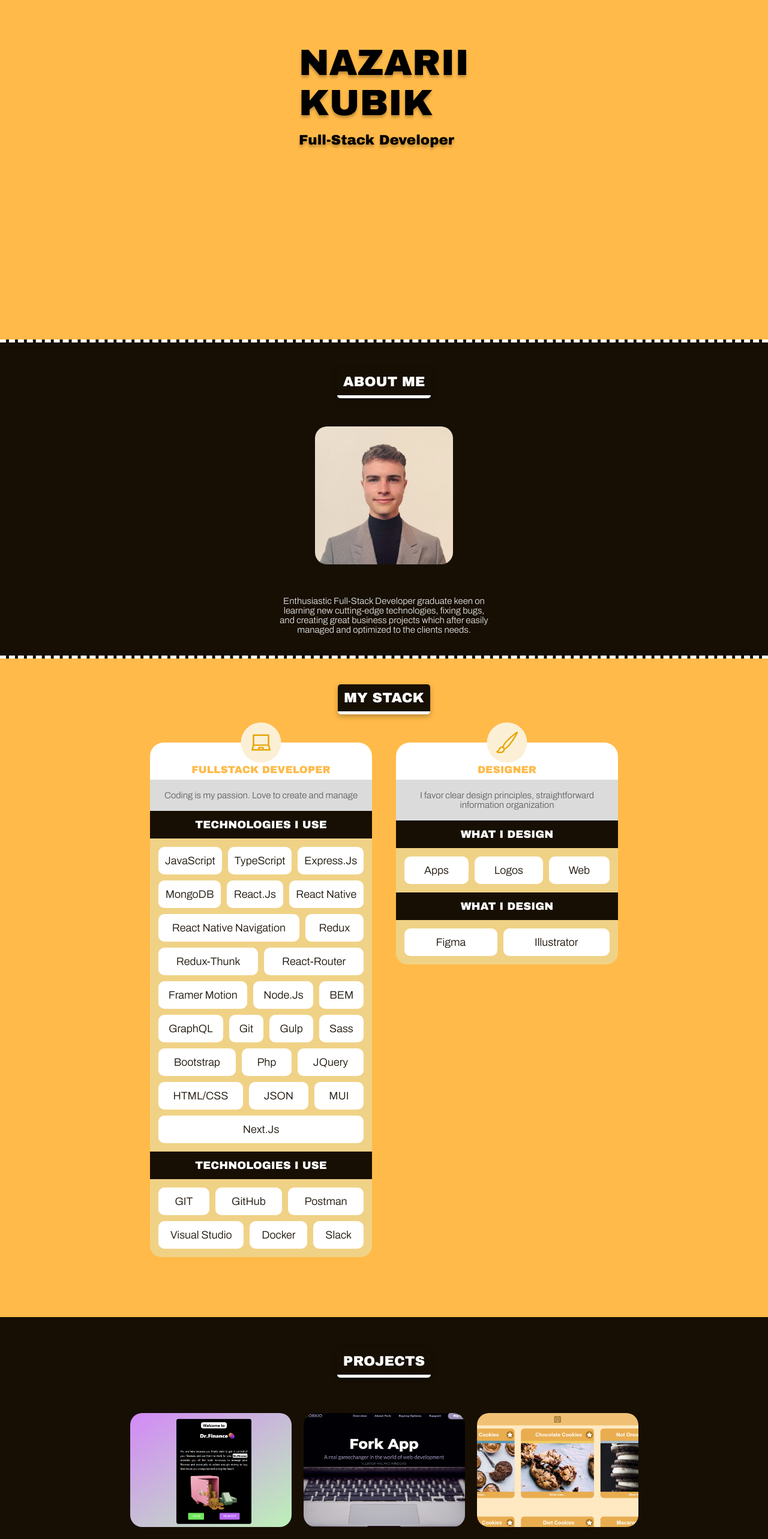
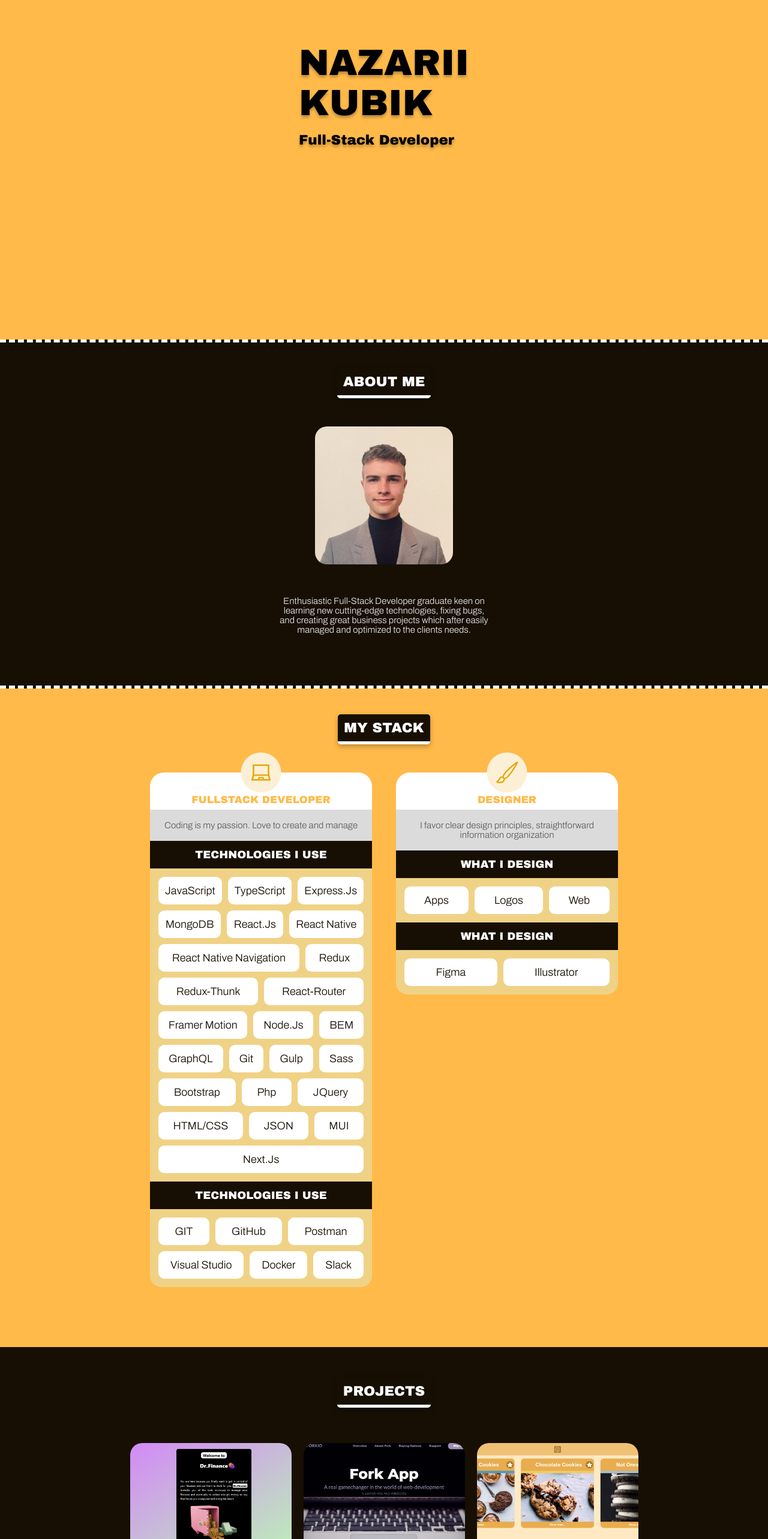
Before and after one commit to mr-nazarii/myweb, a Next.js app: page / in a window 1280 px wide. Shown: the part 234-2800 px from the top of the page at 60% size. Built offline with nearby package versions, Linux system fonts and the light colour scheme.

Commit message:
update v1.0.1

```diff
--- a/styles/About.module.scss
+++ b/styles/About.module.scss
@@ -11,6 +11,7 @@
   border-width: 5px 0px;
   border-style: dashed;
   border-color: #ffffff;
+  padding-bottom: 70px;
 
   &__title {
     @include sectionTitle;
--- a/styles/Footer.module.scss
+++ b/styles/Footer.module.scss
@@ -8,6 +8,7 @@
   height: 100%;
   align-items: center;
   padding-top: 160px;
+  padding-bottom: 70px;
   gap: 20px;
   &__title {
     @include sectionTitle;
--- a/styles/Project.module.scss
+++ b/styles/Project.module.scss
@@ -9,6 +9,7 @@
   align-items: center;
   background: $black;
   padding-top: 160px;
+  padding-bottom: 70px;
   gap: 20px;
   &__title {
     @include sectionTitle;
```
